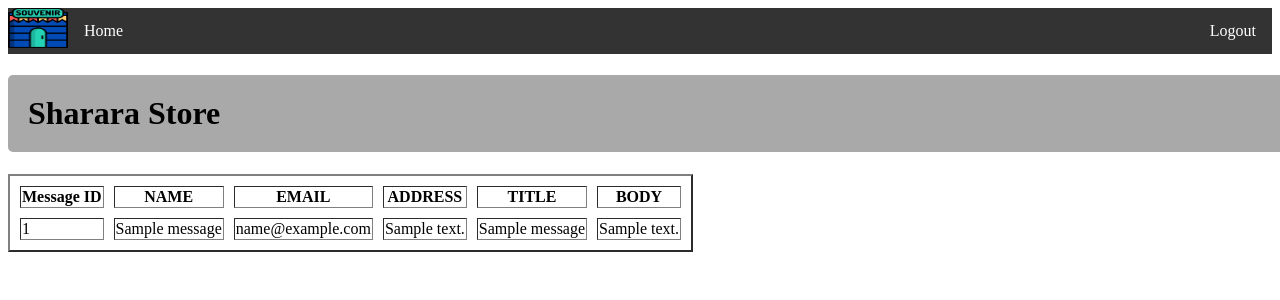
After one commit to saleemhamo/web_project_2019, a PHP site: page /Message.php in a window 1280 px wide. The commit adds this page. Shown: the top 300 px of the page. Run offline with PHP 8.4, Linux system fonts and the light colour scheme; tables that the repository leaves empty or names only in its code hold one stand-in row (values such as "Sample post").

Commit message:
done by laith

```diff
--- /dev/null
+++ b/Message.php
@@ -0,0 +1,58 @@
+<!doctype html>
+
+<head>
+    <title>Sharara Store</title>
+    <link rel="stylesheet" type="text/css" href="style.css">
+</head>
+<body style="background:white">
+
+
+
+<nav id = "mainNav">
+
+    <ul>
+        <li><img src="images/shop.png" alt="icon" width="60" height="40"></li>
+        <li><a href="Admin.php">Home</a></li>
+        <li style="float:right"><a href="logout.php">Logout</a></li>
+    </ul>
+
+</nav>
+<h1 class="container">Sharara Store</h1>
+
+
+
+</body>
+</html>
+<?php
+      $dbhost = "localhost";
+     $dbuser = "root";
+    $dbpass = "";
+    $dbname = "store";
+
+      $pdo = new PDO("mysql:host=$dbhost;dbname=$dbname",$dbuser, $dbpass);
+
+      $sqlStatement = "SELECT * FROM messages ";
+
+      $stmt = $pdo->query($sqlStatement);
+
+		while ($row = $stmt->fetch()) {
+		$mid = $row['mid'];	$name = $row['name'];			$email = $row['email'];
+    		$address = $row['address'];			$title = $row['title'];		$body = $row['body'];
+		echo '<table border=2px cellspacing=10  cellpading=15>';
+		echo '<th>'. 'Message ID  '. '</th>';echo '<th>'. 'NAME  '. '</th>';echo '<th>'. 'EMAIL  '. '</th>';
+		echo '<th>'. 'ADDRESS  '. '</th>';echo '<th>'. 'TITLE  '. '</th>';echo '<th>'. 'BODY  '. '</th>';
+		echo "<tr>
+          <td>$mid</td>
+					<td>$name</td>
+					<td>$email</td>
+					<td>$address</td>
+					<td>$title</td>
+					<td>$body</td>
+                </tr>";
+		echo'</table>';
+
+			echo "<br/>";
+}
+
+
+	?>
```
Also changed, not shown: ContactUs.php (+20 -9 lines).
